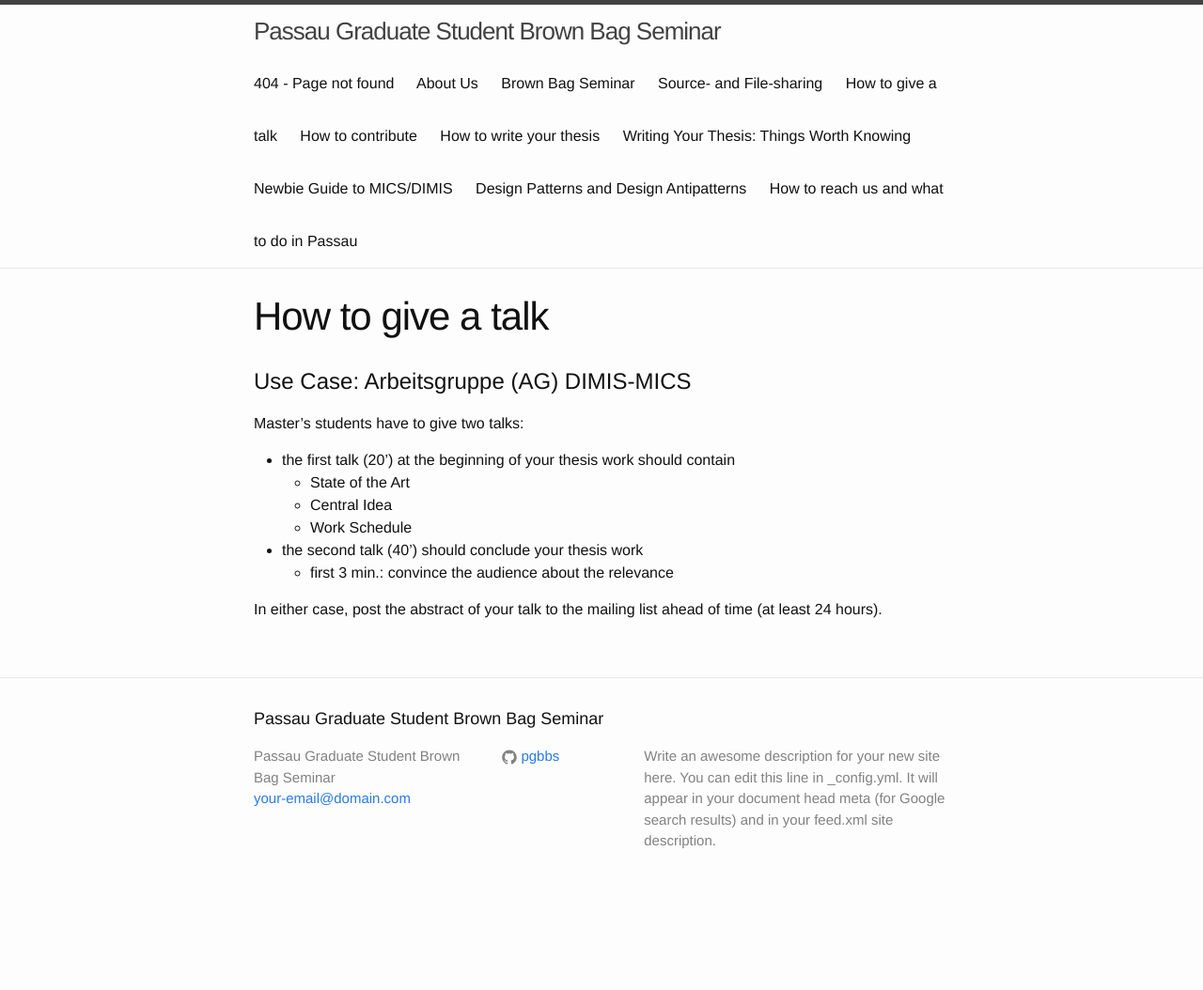
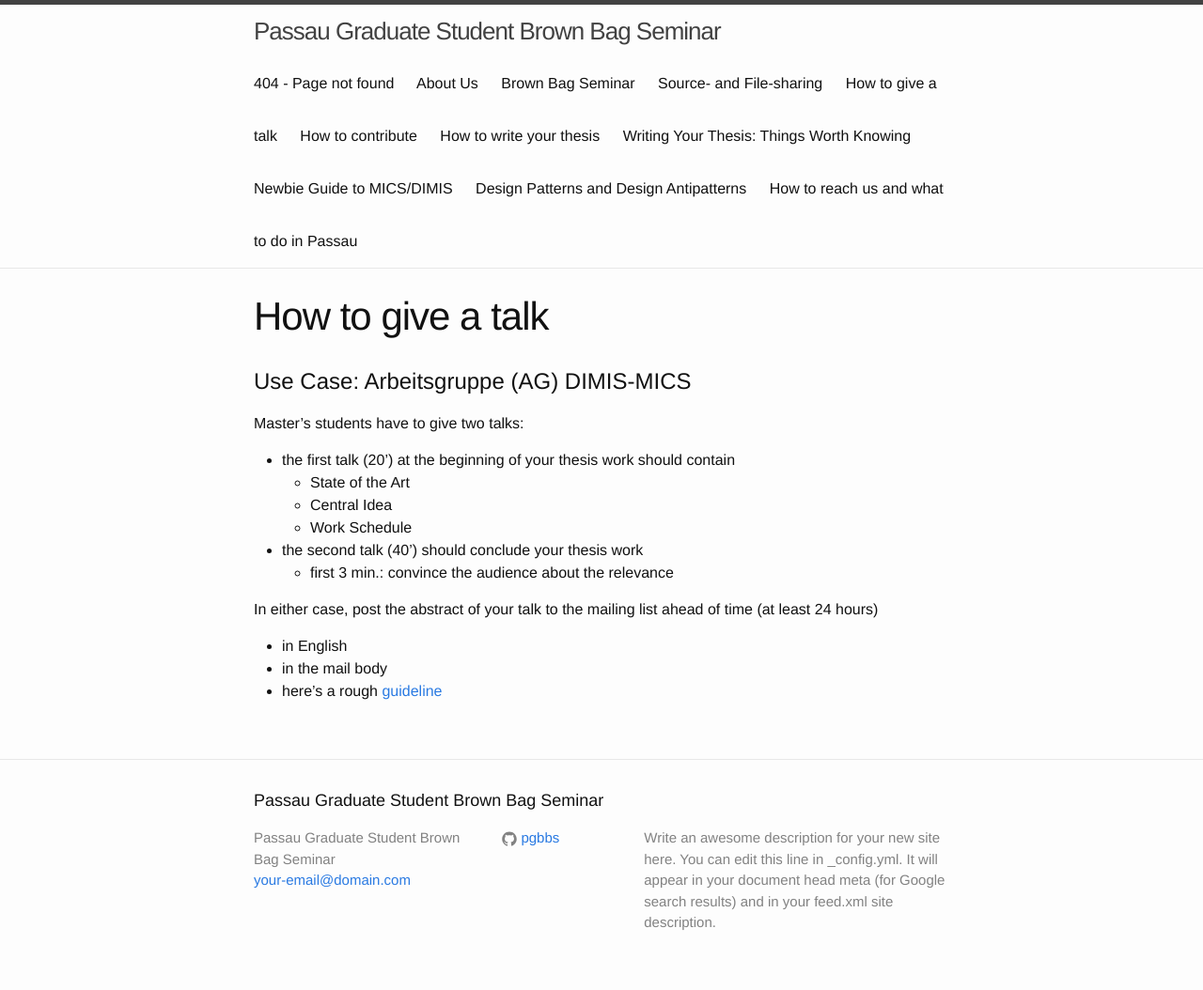
Before and after one commit to PGBBS/pgbbs.github.io, a Jekyll site: the page built from _pages/give-a-talk.md, in a window 1280 px wide. Shown: the whole page at 94% size. Built offline with Jekyll 4.4.1, drawn with Linux system fonts in a browser that asks for light colours; before the commit the page ends 967 px from its top, so only the background shows below that.

Commit message:
add info on abstracts for talks

```diff
--- a/_pages/give-a-talk.md
+++ b/_pages/give-a-talk.md
@@ -15,4 +15,8 @@ Master's students have to give two talks:
   - first 3 min.: convince the audience about the relevance
 
 In either case, post the abstract of your talk to the mailing
-list ahead of time (at least 24 hours).
+list ahead of time (at least 24 hours)
+- in English
+- in the mail body
+- here's a rough
+  [guideline](https://www.verywell.com/how-to-write-an-abstract-2794845)
```
